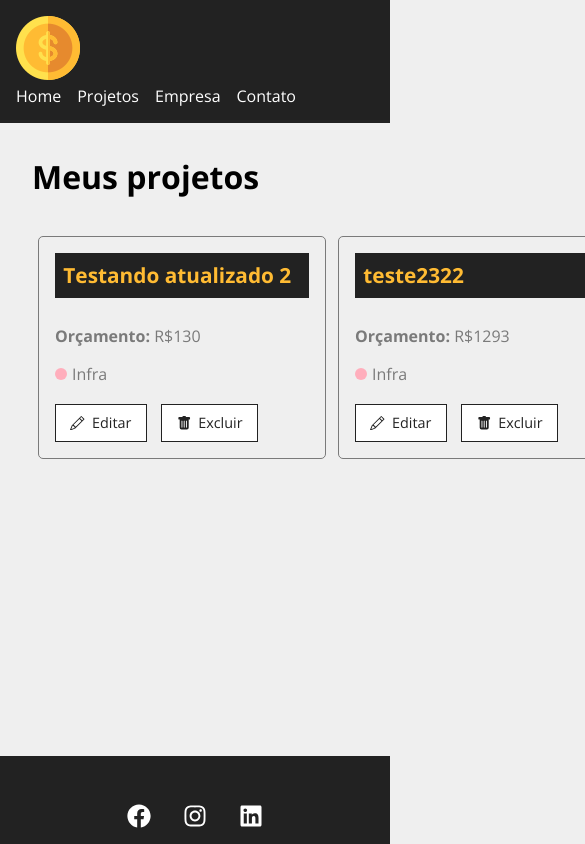
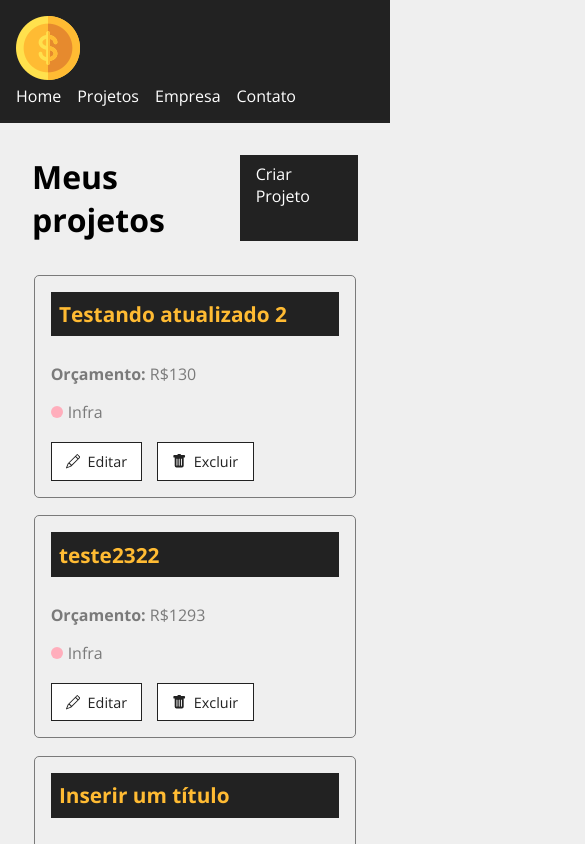
Before and after one commit to EusouRapha/Costs-ProjetoReact, a React (Create React App) app in the folder projeto/: page /Projects in a window 390 px wide. Shown: the top 844 px of the page, 585 px wide, since content can reach past the window. Built offline with nearby package versions, Linux system fonts and the light colour scheme; data requests are answered from the project's data file.

Commit message:
Finalizando o projeto

```diff
--- a/projeto/src/App.js
+++ b/projeto/src/App.js
@@ -18,7 +18,7 @@ function App() {
       <Container customClass="min-height">
 
           <Routes>
-            <Route exact path= "/" element={<Home/>}/>
+            <Route path= "/" element={<Home/>}/>
             <Route path= "/Projects" element={<Projects/>}/>
             <Route path= "/Company" element={<Company/>}/>
             <Route path= "/Contact" element={<Contact/>}/>
--- a/projeto/src/components/layout/Container.module.css
+++ b/projeto/src/components/layout/Container.module.css
@@ -18,3 +18,9 @@
     flex-direction: column;
     justify-content: flex-start;
 }
+
+@media screen and (max-width: 768px) {
+    .container {
+      width: 100%;
+    }
+  }
--- a/projeto/src/components/project/ProjectCard.module.css
+++ b/projeto/src/components/project/ProjectCard.module.css
@@ -82,3 +82,10 @@
     background-color: #222;
     color: #ffbb33;
 }
+
+@media screen and (max-width: 768px) {
+    .project_card {
+      width: 100%;
+      margin-bottom: 1em;
+    }
+  }
```
